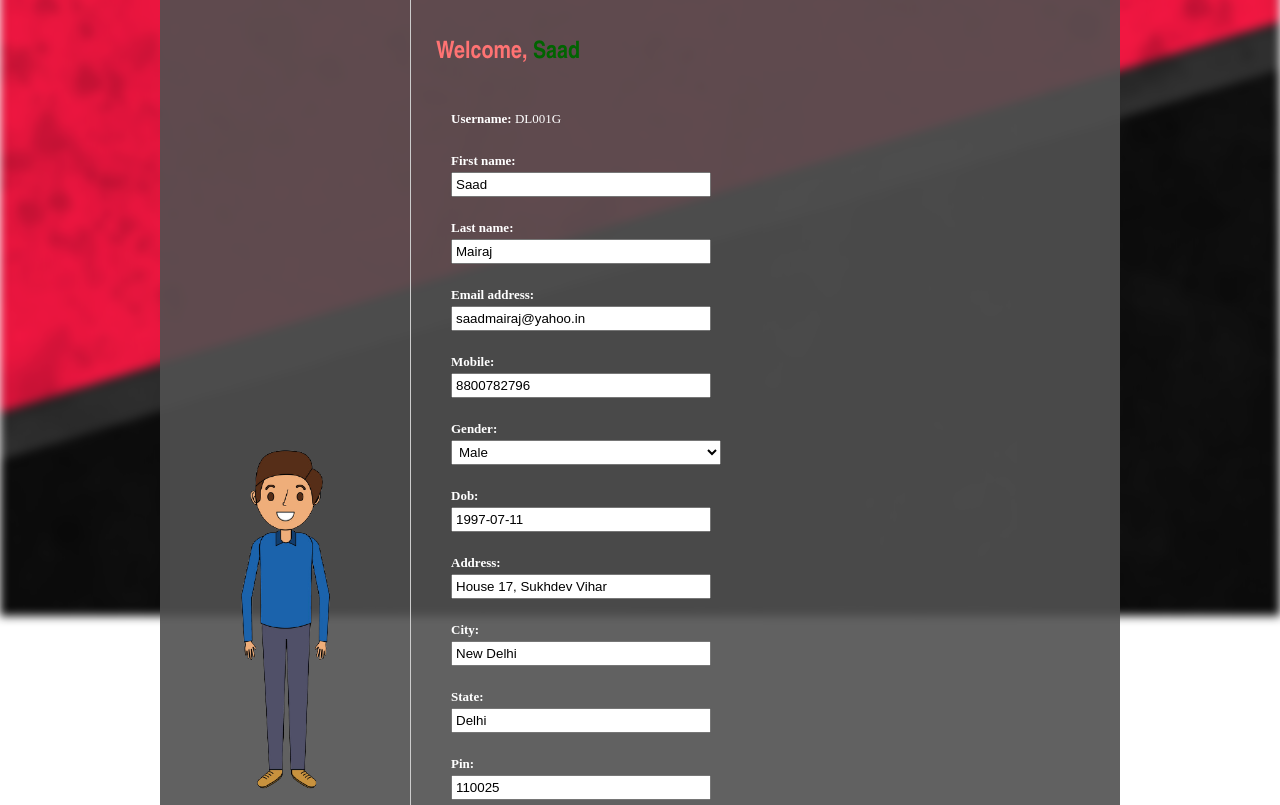
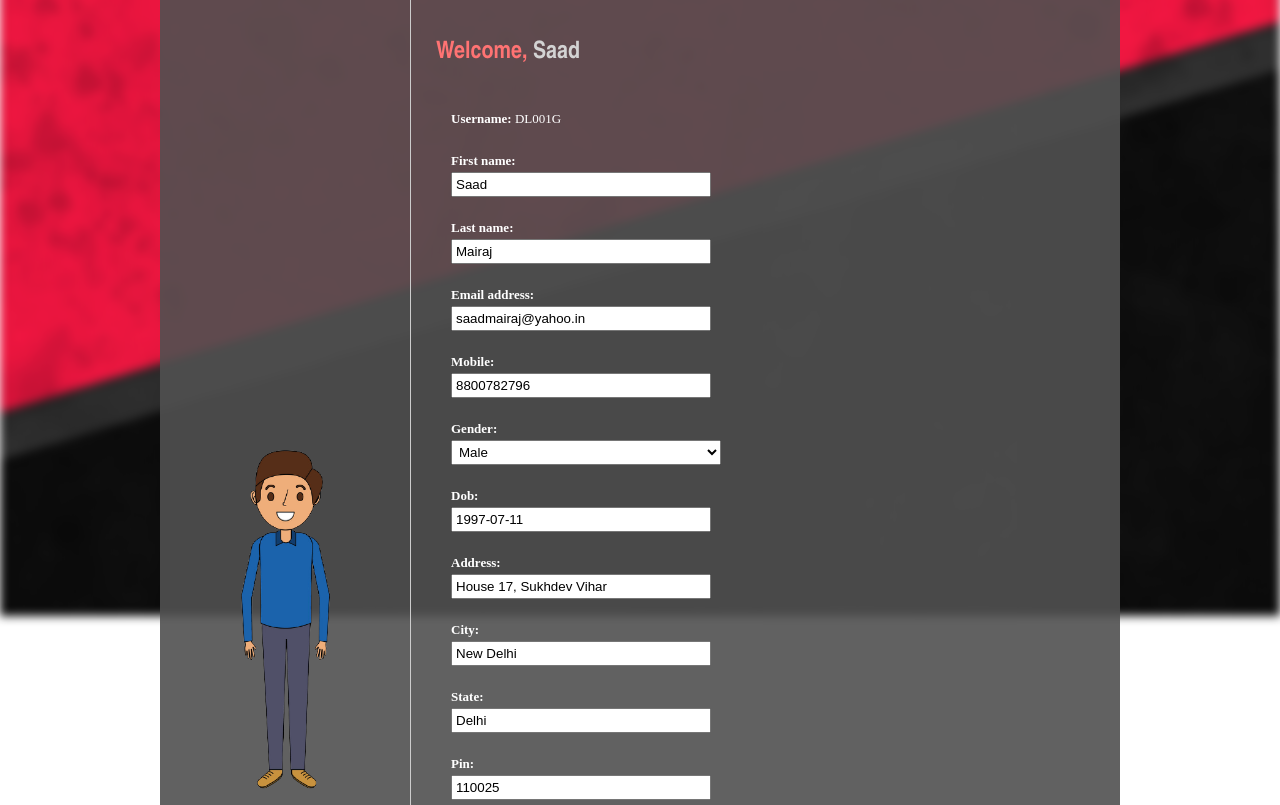
Before and after one commit to Saadmairaj/Traffic-Rules-Ranking-System, a Django app: page /myaccount/ in a window 1280 px wide. Shown: the part 184-989 px from the top of the page. Run offline with Django 3.2, Linux system fonts and the light colour scheme; a user stored in the database is signed in; data comes from the database, SQL or seed files in the repository; parts of the project's set-up code (start-up, migrations or seed data) failed here and were passed over; some libraries are stand-ins or nearby versions.

Commit message:
Change welcome name color to "lightgrey".

```diff
--- a/templates/account/profile.html
+++ b/templates/account/profile.html
@@ -19,9 +19,9 @@
                         <h1>
                             Welcome,
                             {% if user.first_name %}
-                                <span style="color:darkgreen;">{{ user.first_name }}</span>
+                                <span style="color:lightgrey;">{{ user.first_name }}</span>
                             {% else %}
-                                <span style="color:darkgreen;">{{ user }}</span>
+                                <span style="color:lightgrey;">{{ user }}</span>
                             {% endif %}
                         </h1>
                     </td>
@@ -30,7 +30,7 @@
                     <td style="line-height: 22px;padding: 20px;">
                         <form method="post">
                             {% csrf_token %}
-                            <div  class="form-group">
+                            <div class="form-group">
                                 <b>Username:</b> {{ user }}
                             </div>
                             {% for field in user_form %}
```
